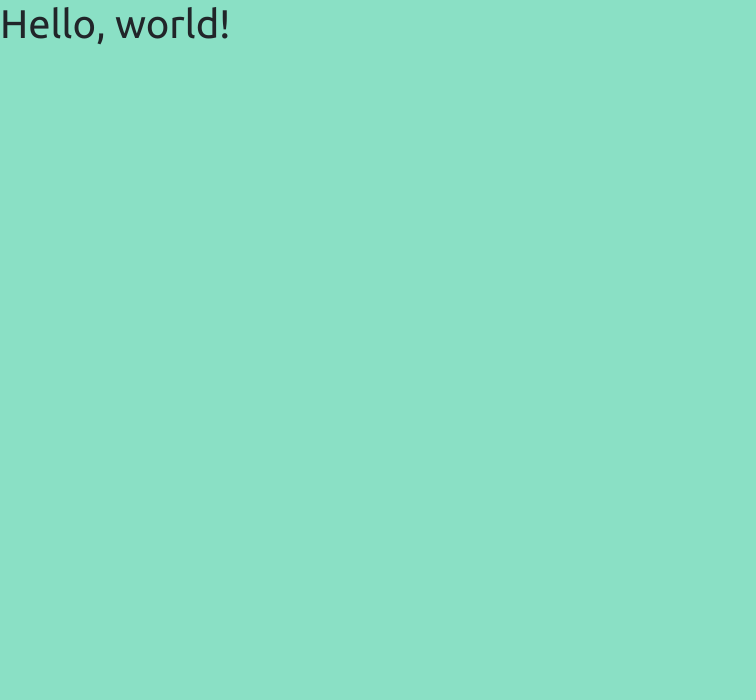
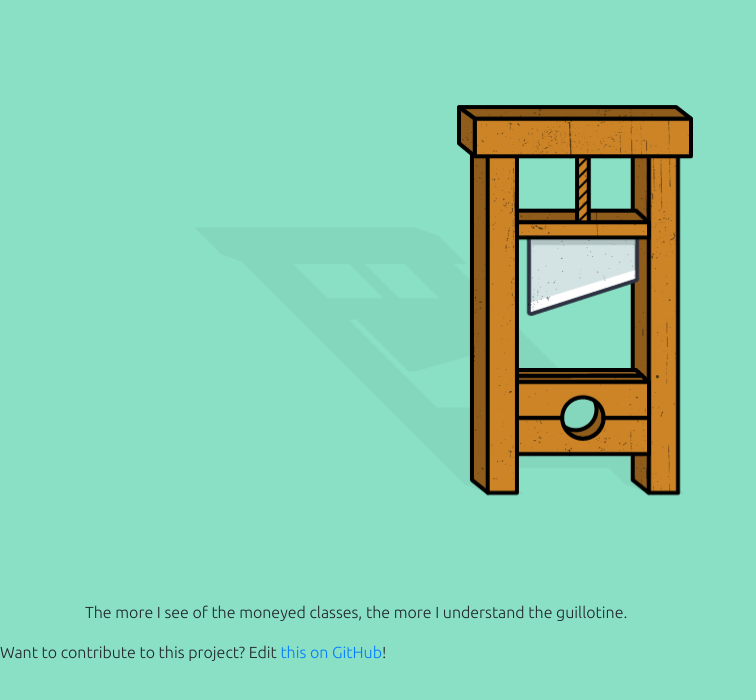
Before and after one commit to jerdog/guillotine-club, a plain HTML site: page test.html in a window 1280 px wide. Shown: the whole page, without its empty margins (0-756 px from the left). Drawn offline with nearby package versions, Linux system fonts and the light colour scheme.

Commit message:
add guillotine bits

```diff
--- a/test.html
+++ b/test.html
@@ -26,7 +26,14 @@
   </head>
 
   <body>
-    <h1>Hello, world!</h1>
+    <div class="container">
+        <img src="img/guillotine-animated-gif.gif">
+        <blockquote cite="George Bernard Shaw">
+          The more I see of the moneyed classes, the more I understand the guillotine.
+        </blockquote>
+    </div>
+    <div id="footer">Want to contribute to this project? Edit <a href="https://github.com/jerdog/guillotine-club/blob/master/index.html" alt="edit this on GitHub">this on GitHub</a>!
+    </div>
 
     <!-- Optional JavaScript for bootstrap 4.1.3 -->
     <script src="https://cdn.jsdelivr.net/npm/bootstrap@4.1.3/dist/js/bootstrap.min.js" integrity="sha384-ChfqqxuZUCnJSK3+MXmPNIyE6ZbWh2IMqE241rYiqJxyMiZ6OW/JmZQ5stwEULTy" crossorigin="anonymous"></script>
```
